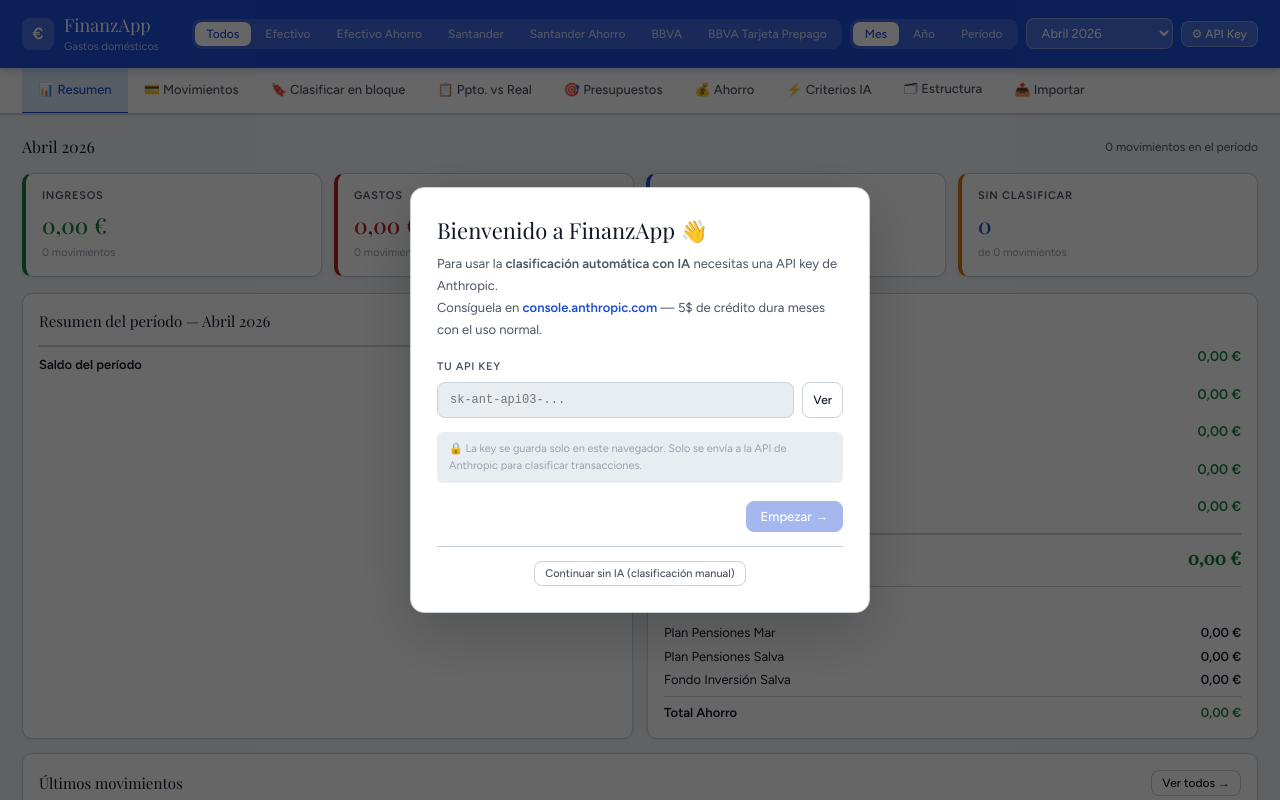
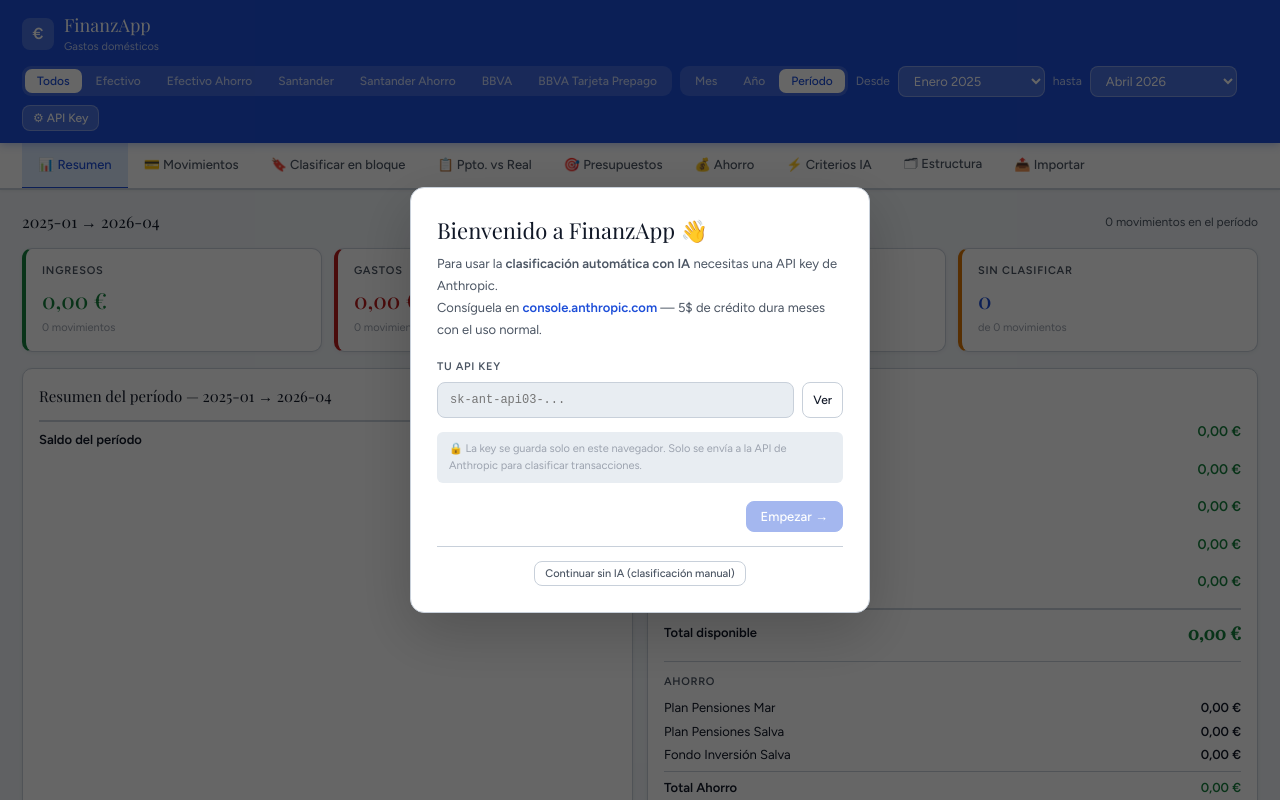
Before and after one commit to speregrinasolbes/finanzapp, a React (Vite) app: page / in a window 1280 px wide. Shown: the top 800 px of the page. Built offline with nearby package versions, Linux system fonts and the light colour scheme.

Commit message:
Update App.jsx

```diff
--- a/src/App.jsx
+++ b/src/App.jsx
@@ -426,8 +426,8 @@ export default function App() {
   }));
   const [selMonth,setSelMonth]=useState(currentYM);
   // Shared period filter (used by Dashboard, Movimientos, Presupuestos, Ppto vs Real)
-  const [periodMode,setPeriodMode]=useState("month"); // month | year | range
-  const [rangeFrom,setRangeFrom]=useState(currentYM);
+  const [periodMode,setPeriodMode]=useState("range");
+  const [rangeFrom,setRangeFrom]=useState("2025-01");
   const [rangeTo,setRangeTo]=useState(currentYM);
   const [modal,setModal]=useState(null);
   const [splitTx,setSplitTx]=useState(null);
@@ -438,6 +438,13 @@ export default function App() {
   const [showApiModal,setShowApiModal]=useState(!getApiKey());
 
   useEffect(()=>{LS.set("fin_txs",transactions);},[transactions]);
+  // Update rangeTo to last month with transactions whenever transactions change
+  useEffect(()=>{
+    if(transactions.length===0) return;
+    const months=transactions.map(t=>t.date?.slice(0,7)).filter(Boolean).sort();
+    const lastMonth=months[months.length-1];
+    if(lastMonth) setRangeTo(lastMonth);
+  },[transactions]);
   useEffect(()=>{LS.set("fin_budgets",budgets);},[budgets]);
   useEffect(()=>{LS.set("fin_structure",structure);},[structure]);
   useEffect(()=>{LS.set("fin_rules",rules);},[rules]);
@@ -691,6 +698,15 @@ function Dashboard({filteredTxs,income,expense,source,selMonth,periodLabel,trans
             // Sin clasificar: movimientos sin categoría o con categoría vacía
             const sinClasif=filteredTxs.filter(t=>!t.category||t.category==="");
             const netSinClasif=sinClasif.reduce((s,t)=>s+t.amount,0);
+            // Validación: saldo período debería = (total disponible actual) - (suma saldos iniciales)
+            const totalSaldosIni=BANK_SOURCES.reduce((a,s)=>a+(saldosIniciales[s]||0),0);
+            const totalDisponible=BANK_SOURCES.reduce((a,s)=>{
+              const ini=saldosIniciales[s]||0;
+              const inc=transactions.filter(t=>t.source===s&&t.amount>0).reduce((x,t)=>x+t.amount,0);
+              const exp=transactions.filter(t=>t.source===s&&t.amount<0).reduce((x,t)=>x+Math.abs(t.amount),0);
+              return a+ini+inc-exp;
+            },0);
+            const saldoEsperado=totalDisponible-totalSaldosIni;
             return(<>
               <Section title="Ingresos" items={ingTotals} total={totalIng} color="var(--green)" isIncome/>
               <Section title="Gastos fijos" items={fijosTotals} total={totalFijos} color="var(--blue)"/>
@@ -703,6 +719,12 @@ function Dashboard({filteredTxs,income,expense,source,selMonth,periodLabel,trans
                 <div style={{fontSize:11,marginTop:5,display:"flex",justifyContent:"space-between",alignItems:"center"}}>
                   <span style={{color:"var(--hint)"}}>⚠ {sinClasif.length} mov. sin clasificar no incluidos</span>
                   <span style={{color:netSinClasif>=0?"var(--green)":"var(--red)",fontWeight:500}}>{netSinClasif>=0?"+":""}{fmt(netSinClasif)}</span>
+                </div>
+              )}
+              {totalSaldosIni!==0&&(
+                <div style={{fontSize:11,marginTop:4,display:"flex",justifyContent:"space-between",alignItems:"center",color:"var(--hint)"}}>
+                  <span>Según disponibilidad (disp. actual − saldos iniciales)</span>
+                  <span style={{fontWeight:500,color:Math.abs(saldo-saldoEsperado)<0.01?"var(--green)":"var(--amber)"}}>{fmt(saldoEsperado)}</span>
                 </div>
               )}
             </>);
```
